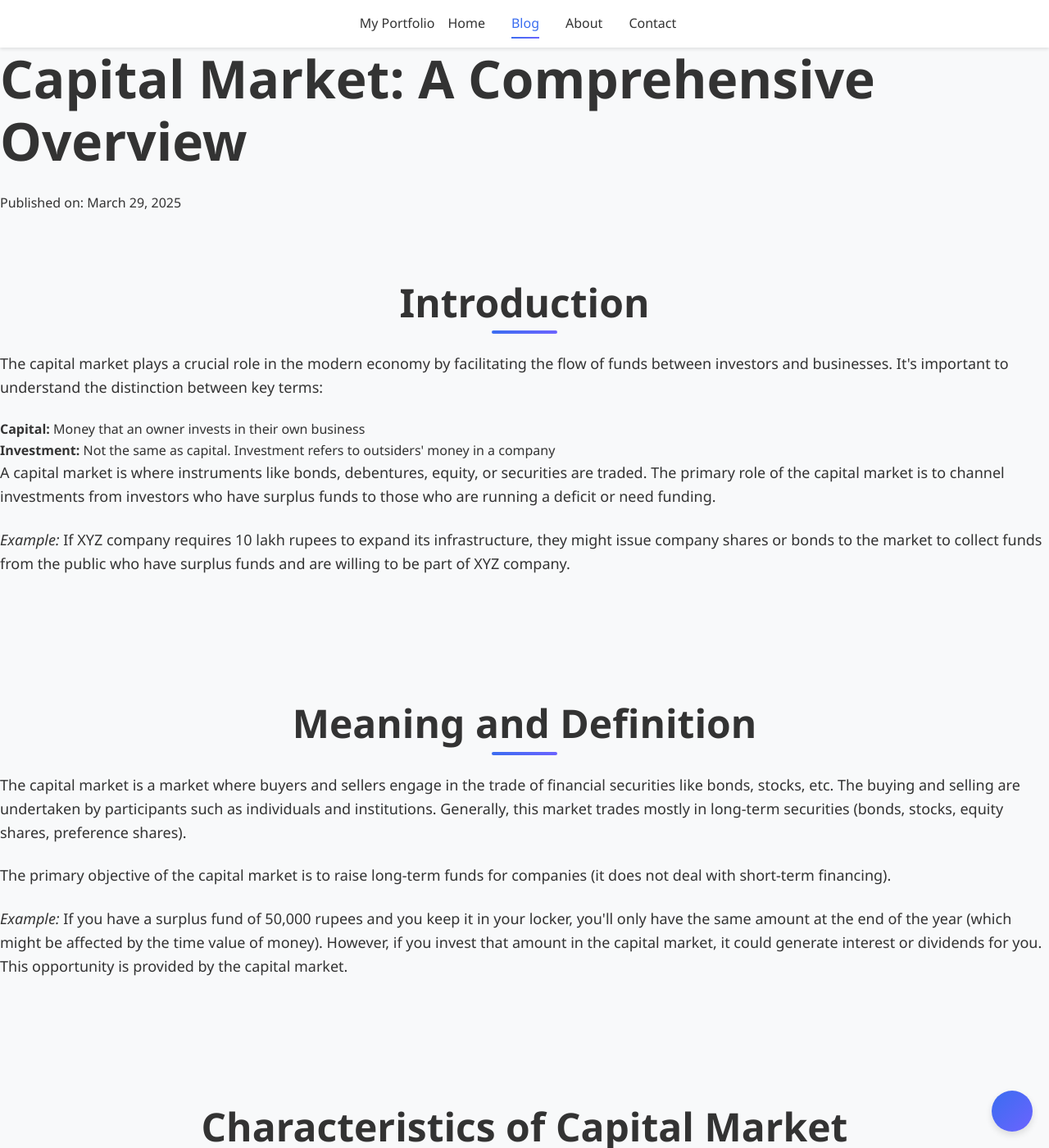
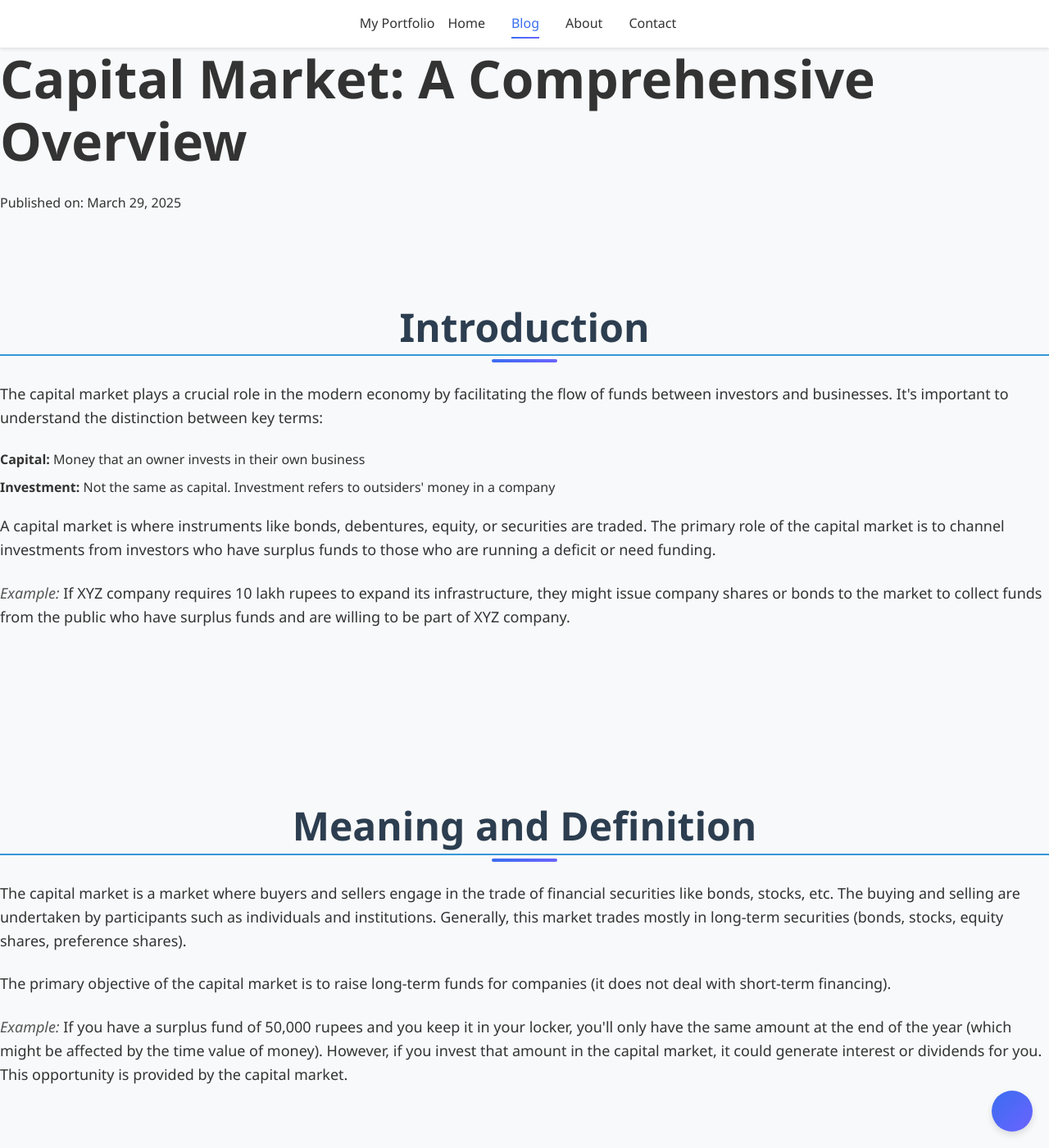
Before and after one commit to MHMNP2021/portfolio.github.io, a Jekyll site: the page blog/capital-market.html, which Jekyll copies as it is, in a window 1280 px wide and 1400 px high. Shown: the whole window at 82% size. Built offline with Jekyll 4.4.1, drawn with Linux system fonts in a browser that asks for light colours.

Commit message:
Update capital-market.html

```diff
--- a/blog/capital-market.html
+++ b/blog/capital-market.html
@@ -7,6 +7,54 @@
     <link rel="stylesheet" href="../style.css">
     <link rel="stylesheet" href="../blog-styles.css">
     <link rel="stylesheet" href="../blog-preview-styles.css">
+    <style>
+        /* Additional styles specific to financial content */
+        .financial-content h2 {
+            color: #2c3e50;
+            border-bottom: 2px solid #3498db;
+            padding-bottom: 5px;
+            margin-top: 30px;
+        }
+
+        .financial-content h3 {
+            color: #34495e;
+            margin-top: 20px;
+        }
+
+        .financial-content ul, .financial-content ol {
+            margin-bottom: 20px;
+        }
+
+        .financial-content li {
+            margin-bottom: 8px;
+        }
+
+        .financial-content table {
+            width: 100%;
+            border-collapse: collapse;
+            margin: 20px 0;
+        }
+
+        .financial-content table th,
+        .financial-content table td {
+            border: 1px solid #ddd;
+            padding: 8px 12px;
+            text-align: left;
+        }
+
+        .financial-content table th {
+            background-color: #f2f2f2;
+        }
+
+        .financial-content em {
+            font-style: italic;
+            color: #555;
+        }
+
+        .financial-content section {
+            margin-bottom: 30px;
+        }
+    </style>
 </head>
 <body>
     <header>
@@ -23,7 +71,7 @@
         </nav>
     </header>
 
-    <main class="blog-content">
+    <main class="blog-content financial-content">
         <article>
             <h1>Capital Market: A Comprehensive Overview</h1>
             <div class="post-meta">
```
